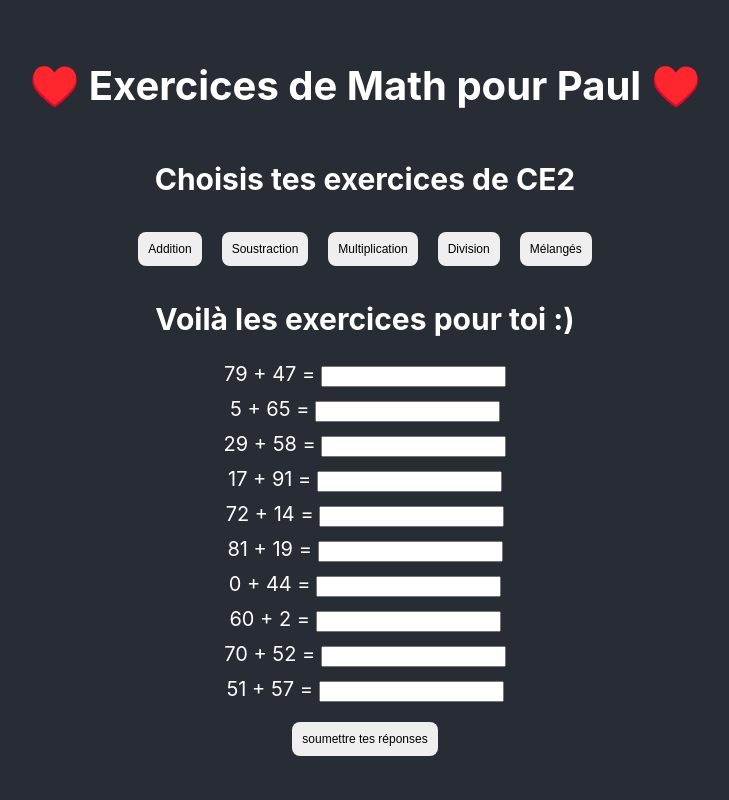
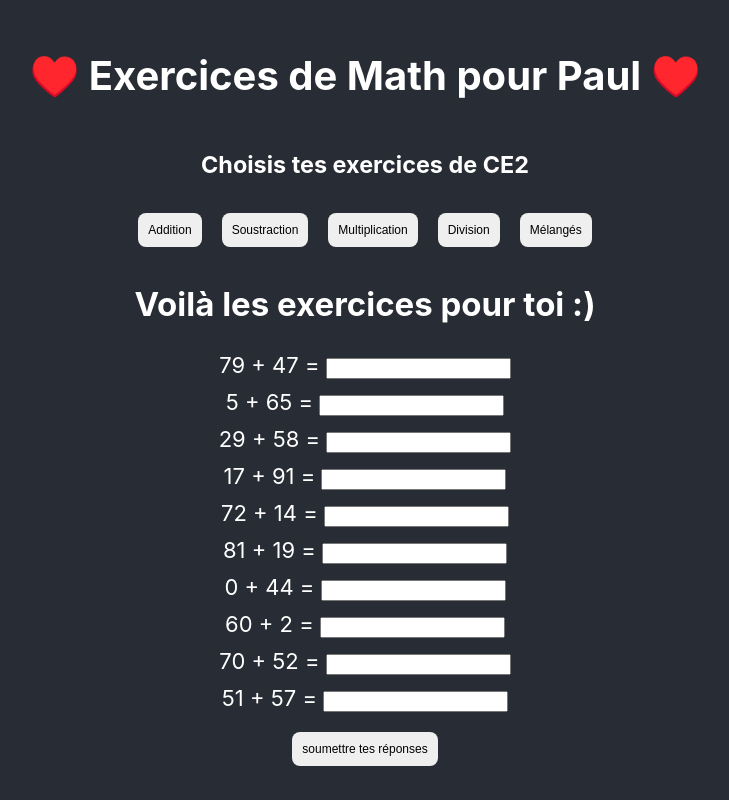
Before and after one commit to Agnes-Lain/react-math-primaire, a React (Create React App) app: page / in a window 1280 px wide. Both pictures are taken after a click on the button "Addition". Shown: the whole page, without its empty margins (275-1004 px from the left). Built offline with nearby package versions, Linux system fonts and the light colour scheme.

Commit message:
make the equations font bigger to read

```diff
--- a/src/App.css
+++ b/src/App.css
@@ -49,13 +49,17 @@
   margin:10px;
 }
 
-.answer-input.right::after {
+#form {
+  font-size: 22px;
+}
+
+/* .answer-input.right::after {
   content: "correct";
   color: white;
   background-color: red;
   padding: 4px;
-}
+} */
 
-.answer-input.wrong::after {
+/* .answer-input.wrong::after {
   content: "wrong"
-}
+} */
--- a/src/App.js
+++ b/src/App.js
@@ -54,7 +54,7 @@ function App() {
       {/* {console.log("in rendering")} */}
       <header className="App-header">
         <h1>♥️ Exercices de Math pour Paul ♥️ </h1>
-        <h2>Choisis tes exercices de CE2</h2>
+        <h3>Choisis tes exercices de CE2</h3>
         <div className="mat-config">
           <nav>
             <Button title={"Addition"} onClick={()=>handleFormulaClick("+")}/>
```
